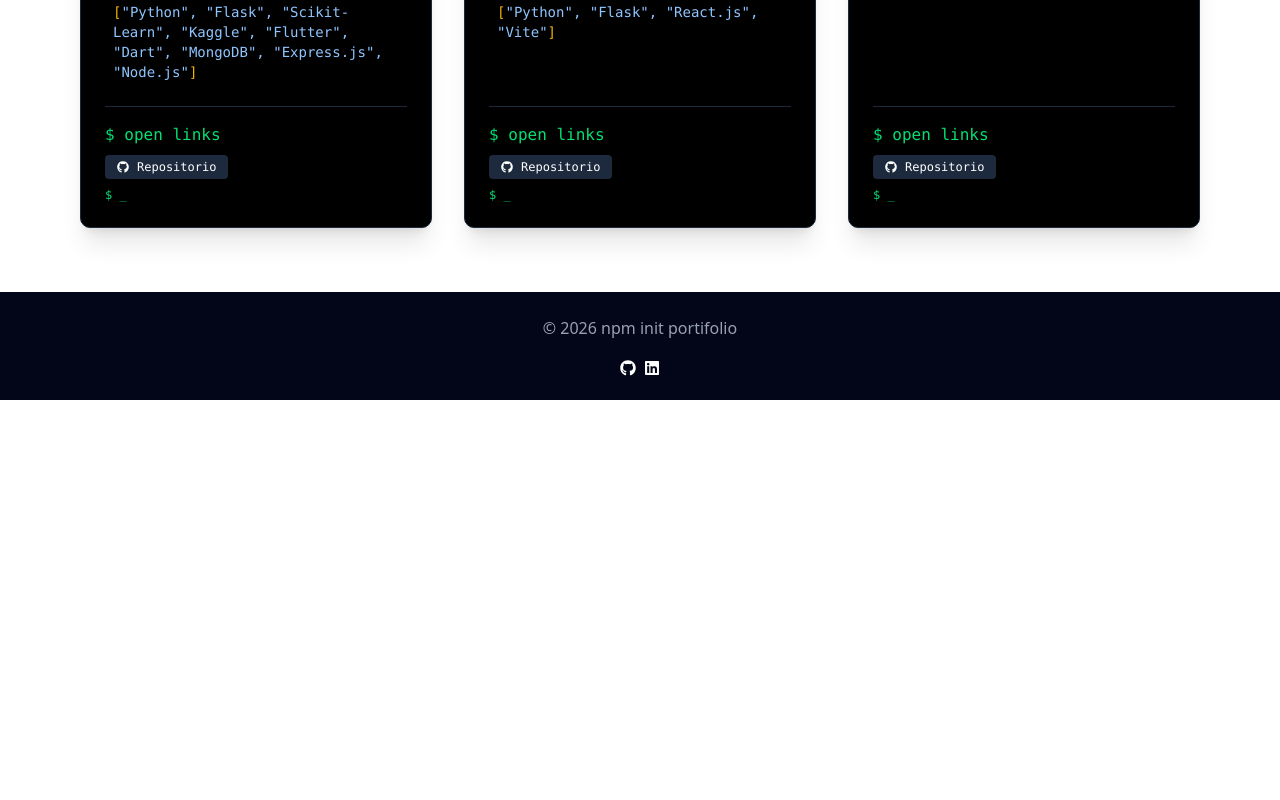
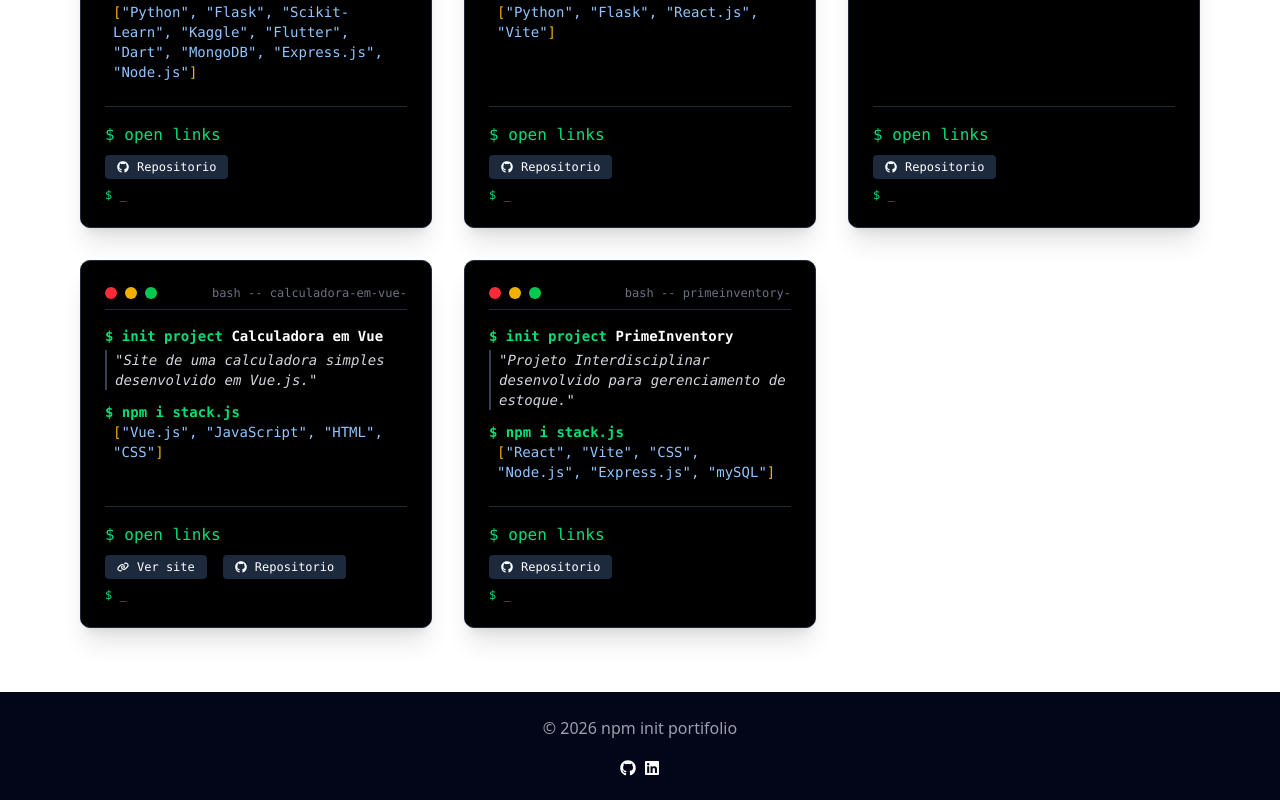
Before and after one commit to Inaciosant/portifolio-dev, a Next.js app: page /projects in a window 1280 px wide. Shown: the part 852-1652 px from the top of the page. Before the commit the page ends 1252 px from the top, so only its background shows below. Built offline with nearby package versions, Linux system fonts and the light colour scheme.

Commit message:
feat: add new projects to the repository, including a Vue calculator and PrimeInventory management system

```diff
--- a/src/components/projects/repository/projects.js
+++ b/src/components/projects/repository/projects.js
@@ -72,4 +72,18 @@ export const projectsRepository = [
     stack: ["Flutter", "Dart", "SQLite"],
     repository: "https://github.com/PI-Fatec/App_Mobile2",
   },
+    {
+    name: "Calculadora em Vue ",
+    description: "Site de uma calculadora simples desenvolvido em Vue.js.",
+    url: "https://calculadora-em-vue.vercel.app/",
+    stack: ["Vue.js", "JavaScript", "HTML", "CSS"],
+    repository: "https://github.com/Inaciosant/Calculadora_em_Vue/",
+  },
+   {
+    name: "PrimeInventory ",
+    description: "Projeto Interdisciplinar desenvolvido para gerenciamento de estoque.",
+    url: null,
+    stack: ["React", "Vite",  "CSS", "Node.js", "Express.js", "mySQL"],
+    repository: "https://github.com/Inaciosant/Calculadora_em_Vue/tree/main",
+  },
 ];
```
